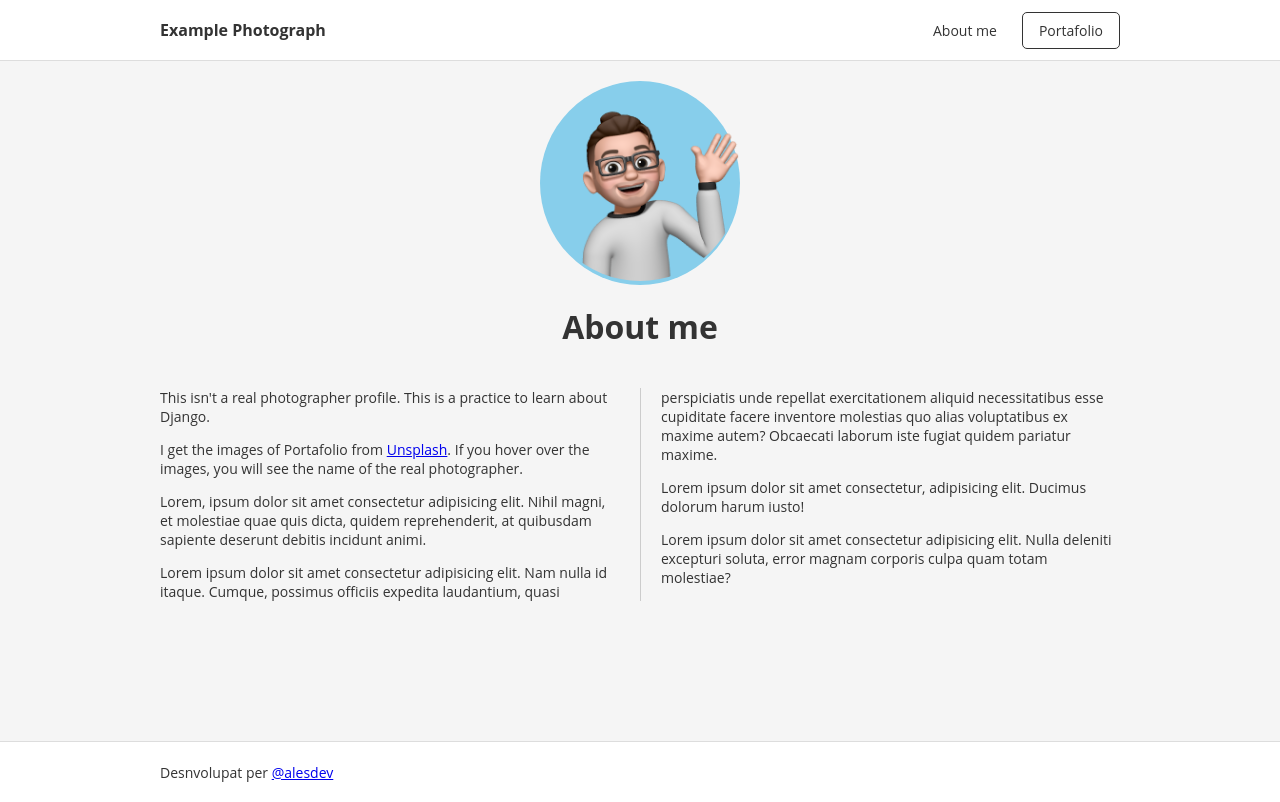
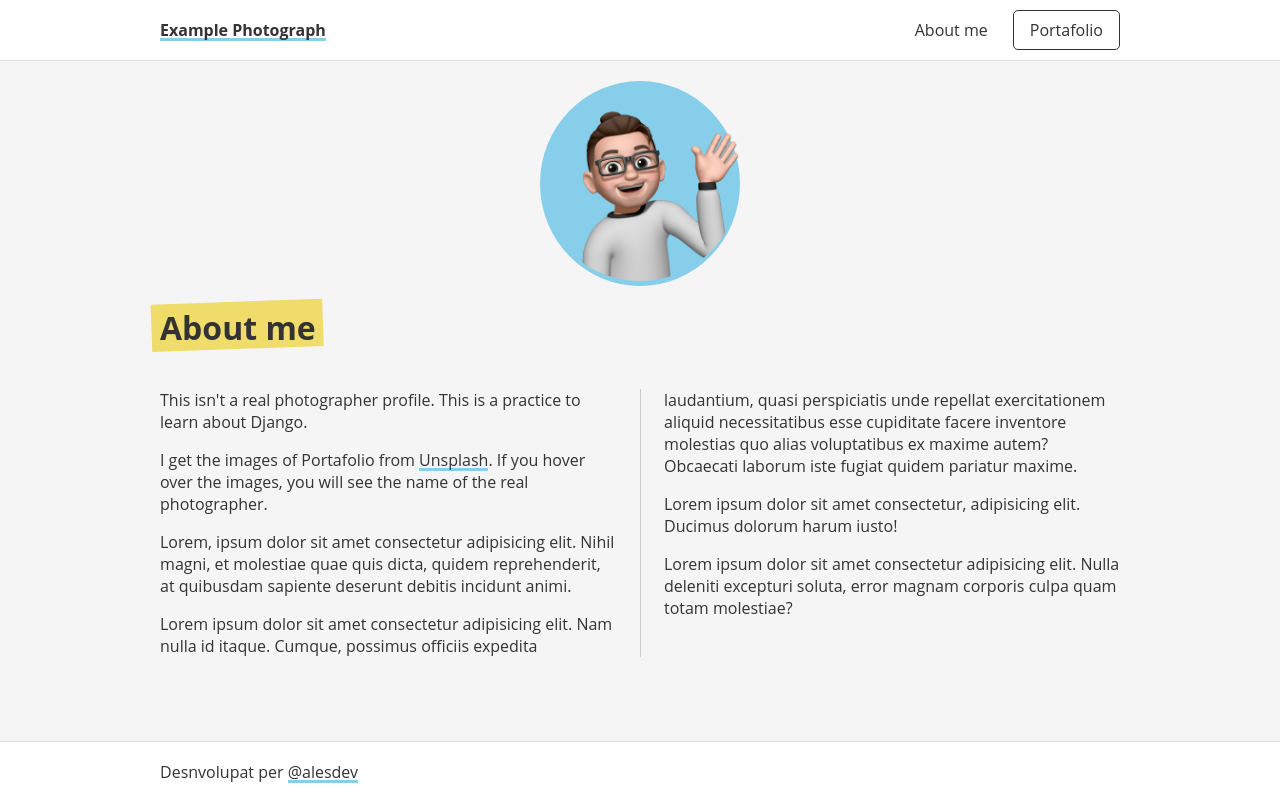
Before and after one commit to alesdevux/django-openbootcamp, a Django app: page / in a window 1280 px wide. Run offline with Django 4.2, Linux system fonts and the light colour scheme.

Commit message:
🚸 💄 good styles for links

```diff
--- a/practicaplantillas/static/styles/about-me.css
+++ b/practicaplantillas/static/styles/about-me.css
@@ -14,7 +14,7 @@
 .bg-img {
   max-width: 200px;
   aspect-ratio: 1/1;
-  background-color: skyblue;
+  background-color: var(--primary);
   border-radius: 50%;
   margin: 0 auto;
 }
--- a/practicaplantillas/static/styles/styles.css
+++ b/practicaplantillas/static/styles/styles.css
@@ -9,7 +9,9 @@
   --white: #fff;
   --grey-light: #ddd;
   --dark: #333;
-  --font-size-base: 14px;
+  --primary: #87ceeb;
+  --secondary: #F0DC6A;
+  --font-size-base: 16px;
   --header-height: 60px;
   --footer-height: 60px;
   --padding-base: 20px;
@@ -35,6 +37,7 @@ header {
   padding: 0 var(--padding-base);
   position: sticky;
   top: 0;
+  z-index: 100;
 }
 
 header .container {
@@ -72,16 +75,43 @@ ul {
   gap: 8px;
 }
 
-header a {
+a {
   color: var(--dark);
   text-decoration: none;
-  display: block;
+}
+
+a {
+  position: relative;
+  z-index: 1;
+}
+
+a::before {
+  content: "";
+  position: absolute;
+  bottom: 0;
+  width: 100%;
+  height: 3px;
+  background-color: var(--primary);
+  transform-origin: bottom;
+  transition: all 0.3s ease;
+  z-index: -1;
+}
+
+a:hover::before {
+  height: 100%;
+  rotate: -2deg;
+  transform: scale(1.1);
+  z-index: -1;
 }
 
 header li a {
   padding: 8px 16px;
   border-radius: var(--radius);
   border: 1px solid transparent;
+}
+
+header li a::before {
+  display: none;
 }
 
 header li a.call,
@@ -101,7 +131,23 @@ header li a:hover {
 
 h1 {
   font-size: 2rem;
-  margin: var(--padding-base) 0;
+  margin: var(--padding-base) auto;
+  position: relative;
+  display: inline-block;
+}
+
+h1::before {
+  content: "";
+  position: absolute;
+  bottom: 0;
+  width: 100%;
+  height: 100%;
+  background-color: var(--secondary);
+  transform-origin: bottom;
+  transition: all 0.3s ease;
+  z-index: -1;
+  rotate: -2deg;
+  transform: scale(1.1);
 }
 
 h4, h5, h6 {
```
